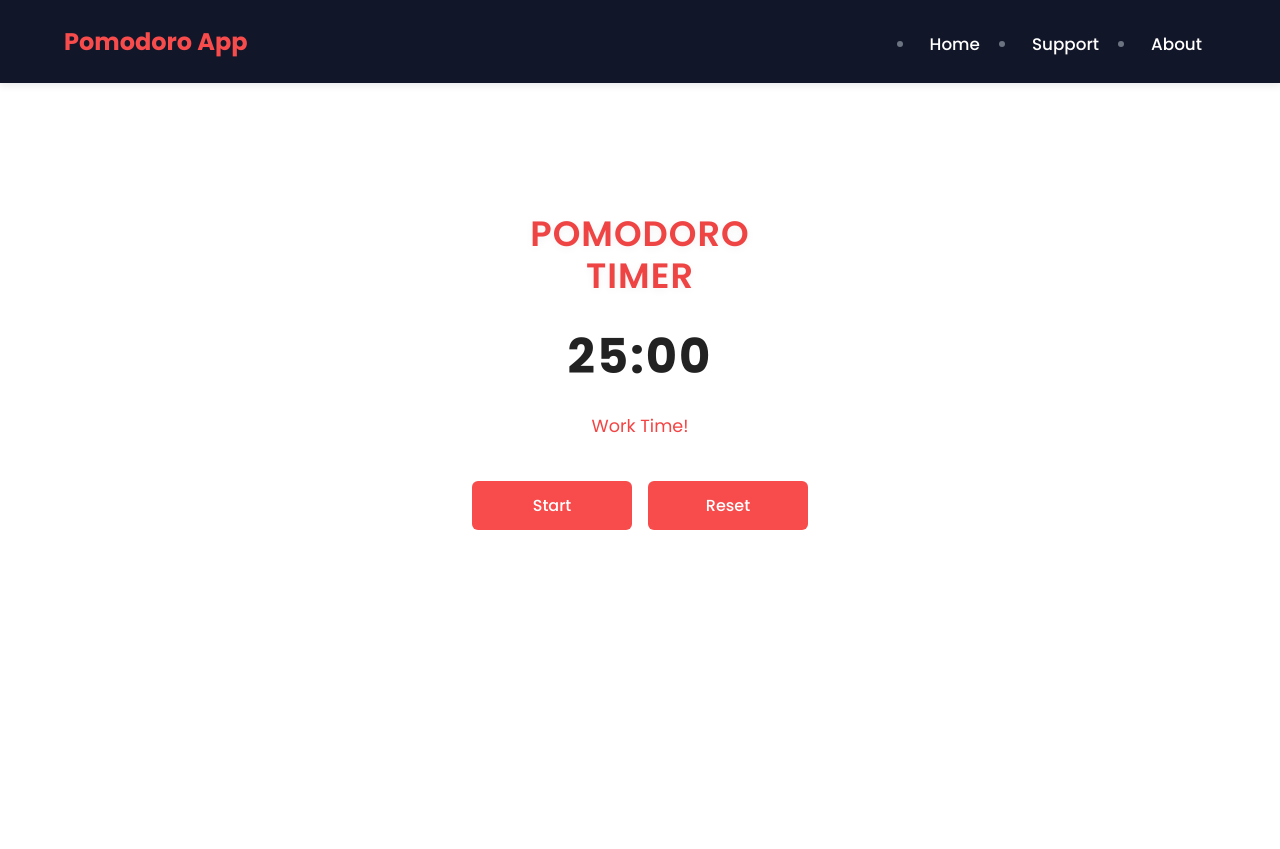
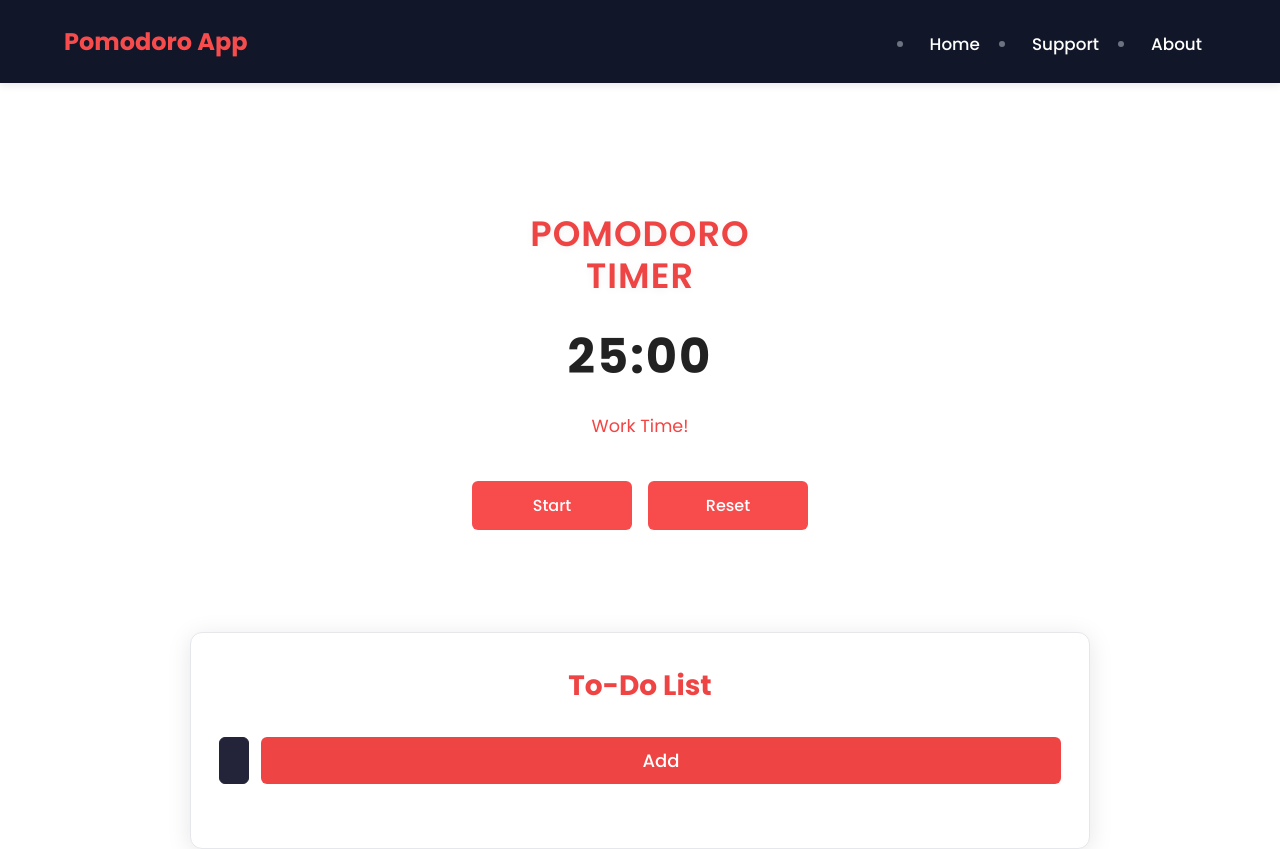
Before and after one commit to tejas10108/EndSemCapstone, a React (Vite) app: page /Pomodoro in a window 1280 px wide. Before the commit the page ends 800 px from the top, so only its background shows below. Built offline with nearby package versions, Linux system fonts and the light colour scheme.

Commit message:
ToDoList

```diff
--- /dev/null
+++ b/src/Components/ToDolist.css
@@ -0,0 +1,118 @@
+.todo-bg {
+  position: fixed;
+  top: 0;
+  left: 0;
+  width: 100vw;
+  height: 100vh;
+  background: rgb(18, 22, 41);
+  z-index: 0;
+}
+
+
+.todo-content {
+  position: relative;
+  z-index: 1;
+  display: flex;
+  flex-direction: column;
+  align-items: center;
+  min-height: 100vh;
+  justify-content: center;
+}
+
+
+.todo-container {
+  background: #fff;
+  border: 1px solid #e5e7eb;
+  border-radius: 12px;
+  padding: 32px 28px;
+  width: 90vw;
+  max-width: 900px;
+  margin: 40px auto 0 auto;
+  box-shadow: 0 4px 24px rgba(18, 22, 41, 0.10);
+}
+
+.todo-container h3 {
+  color: #ef4444;
+  margin-bottom: 20px;
+  font-size: 28px;
+  text-align: center;
+}
+
+.todo-form {
+  display: flex;
+  gap: 12px;
+  margin-bottom: 22px;
+}
+
+.todo-form input {
+  flex: 1;
+  padding: 10px 14px;
+  border: 1px solid #23233a;
+  border-radius: 6px;
+  font-size: 18px;
+  background: #23233a;
+  color: #fff;
+}
+
+.todo-form input::placeholder {
+  color: #9ca3af;
+}
+
+.todo-form button {
+  background: #ef4444;
+  color: #fff;
+  border: none;
+  border-radius: 6px;
+  padding: 10px 22px;
+  font-size: 18px;
+  cursor: pointer;
+  transition: background 0.2s;
+}
+
+.todo-form button:hover {
+  background: #dc2626;
+}
+
+.todo-list {
+  list-style: none;
+  padding: 0;
+  margin: 0;
+}
+
+.todo-list li {
+  display: flex;
+  align-items: center;
+  justify-content: space-between;
+  padding: 10px 0;
+  border-bottom: 1px solid #f3f4f6;
+  font-size: 18px;
+}
+
+.todo-list li:last-child {
+  border-bottom: none;
+}
+
+.todo-list li.done span {
+  text-decoration: line-through;
+  color: #9ca3af;
+}
+
+.todo-list li span {
+  cursor: pointer;
+  flex: 1;
+}
+
+.delete-btn {
+  background: none;
+  border: none;
+  color: #ef4444;
+  font-size: 22px;
+  cursor: pointer;
+  margin-left: 12px;
+  padding: 0;
+  line-height: 1;
+}
+
+.delete-btn:hover {
+  color: #dc2626;
+}
--- /dev/null
+++ b/src/Components/ToDolist.jsx
@@ -0,0 +1,53 @@
+import React, { useState } from "react";
+import "./ToDolist.css";
+
+function ToDolist() {
+  const [tasks, setTasks] = useState([]);
+  const [input, setInput] = useState("");
+
+  const addTask = (e) => {
+    e.preventDefault();
+    if (input === "") return;
+    setTasks([...tasks, { text: input, done: false }]);
+    setInput("");
+  };
+
+  const toggleTask = (index) => {
+    const newTasks = [...tasks];
+    newTasks[index].done = !newTasks[index].done;
+    setTasks(newTasks);
+  };
+
+  const deleteTask = (index) => {
+    const newTasks = [...tasks];
+    newTasks.splice(index, 1);
+    setTasks(newTasks);
+  };
+
+  return (
+    <div className="todo-container">
+      <h3>To-Do List</h3>
+      <form onSubmit={addTask} className="todo-form">
+        <input
+          type="text"
+          value={input}
+          onChange={(e) => setInput(e.target.value)}
+          placeholder="Add a new task"
+        />
+        <button type="submit">Add</button>
+      </form>
+      <ul className="todo-list">
+        {tasks.map((task, idx) => (
+          <li key={idx} className={task.done ? "done" : ""}>
+            <span onClick={() => toggleTask(idx)}>{task.text}</span>
+            <button className="delete-btn" onClick={() => deleteTask(idx)}>
+              ×
+            </button>
+          </li>
+        ))}
+      </ul>
+    </div>
+  );
+}
+
+export default ToDolist;
--- a/src/Components/pomodoro.jsx
+++ b/src/Components/pomodoro.jsx
@@ -1,7 +1,9 @@
 import React, { useState, useRef, useEffect } from 'react';
 import './pomodoro.css';
+import './ToDolist.jsx'
 
 import Navbar from './Navbar.jsx';
+import ToDolist from './ToDolist.jsx';
 
 function Pomodoro() {
     const [minutes, setMinutes] = useState(25);
@@ -66,6 +68,7 @@ function Pomodoro() {
                 <button onClick={resetTimer}>Reset</button>
             </div>
         </div>
+        <ToDolist/>
         </div>
     );
 }
```
